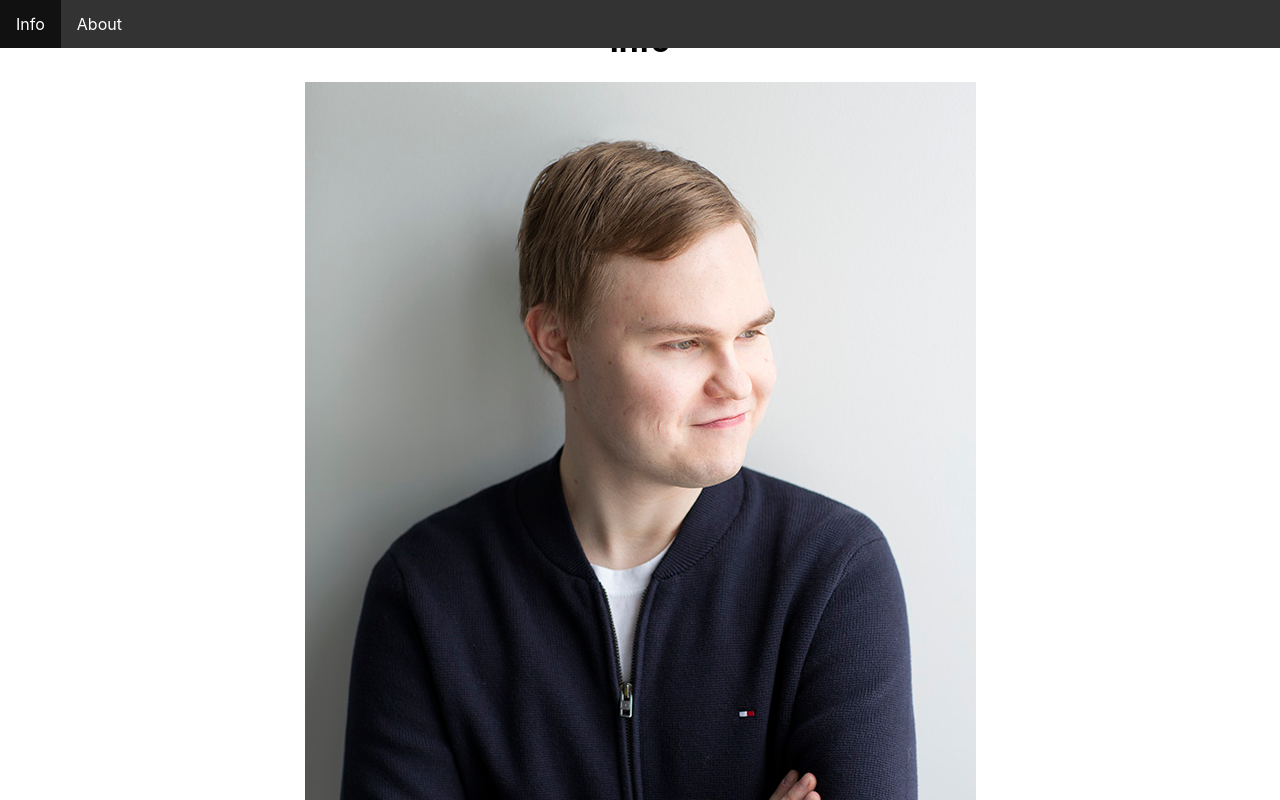
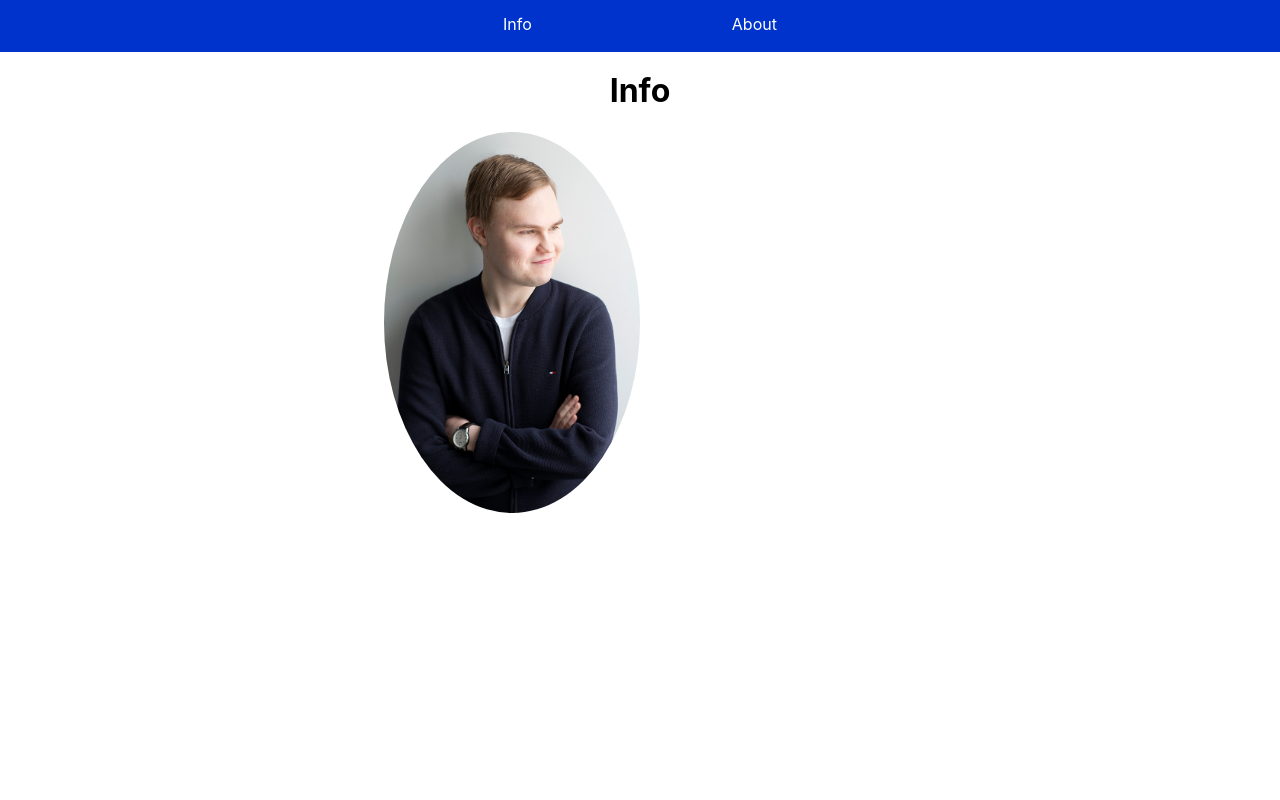
Before and after one commit to qaamos/react-portfolio, a React (Create React App) app in the folder portfolio/: page / in a window 1280 px wide. Shown: the top 800 px of the page. Built offline with nearby package versions, Linux system fonts and the light colour scheme.

Commit message:
Progress

```diff
--- a/portfolio/src/App.css
+++ b/portfolio/src/App.css
@@ -37,36 +37,82 @@
   }
 }
 
+.navigation-sub {
+  width: 100%;
+  text-align: center;
+}
 
-ul {
+.navigation-sub ul {
   list-style-type: none;
   margin: 0;
   padding: 0;
-  overflow: hidden;
-  background-color: #333;
+  overflow: auto;
+  background-color: #0033cc;
   position: fixed;
   top: 0;
+  left: 0;
   width: 100%;
+  text-align: center;
 }
 
-li {
-  float: left;
+.navigation-sub li {
+  display: inline-block;
+  text-align: center;
+}
+
+.navigation-sub li a {
+
+  float:left;
+  display: inline-block;
+  color: white;
+  text-align: center;
+  padding: 14px 100px;
+  text-decoration: none;
 
 }
 
-li a {
+.navigation-sub li:hover {
+  background-color: #000099;
+}
+
+.navigation-sub li:active {
+  background-color: #000099;
+
+}
+
+body {
+  padding-top:50px;
+}
+
+#cvkuva {
+  border-radius: 50%;
+  max-width: 20%;
+  height: auto;
+  position:relative;
+  left: -10%;
+}
+
+#title {
+  float:center;
   display: block;
   color: white;
-  text-align: center;
-  padding: 14px 16px;
+  text-align: left;
+  padding: 14px 50px;
   text-decoration: none;
+  position:relative;
+  top:50%;
 }
 
-/* Change the link color to #111 (black) on hover */
-li a:hover {
-  background-color: #111;
+@media screen and (max-width: 600px) {
+  .topnav a, .topnav-right {
+    float: none;
+    display: block;
+  }
+
+  .topnav-centered a {
+    position: relative;
+    top: 0;
+    left: 0;
+    transform: none;
+  }
 }
-
-li a:active {
-  background-color: #4CAF50;
-}
--- a/portfolio/src/App.js
+++ b/portfolio/src/App.js
@@ -14,6 +14,7 @@ function App() {
 
       <div className="navigation">
         <div className="navigation-sub">
+        <div id="title">Aamos Riihinen</div>
 
         <ul>
           <li> <Link to="/" className="item">Info</Link> </li>
--- a/portfolio/src/Info.js
+++ b/portfolio/src/Info.js
@@ -5,7 +5,7 @@ function Info(props) {
   return (
     <div>
       <h1>Info</h1>
-      <img src={cvkuva} alt="me :)" />
+      <img src={cvkuva} alt="me :)" id="cvkuva" />
     </div>
   )
 }
```
Also changed, not shown: 1 other file (tests, documents, lock files or other folders).
